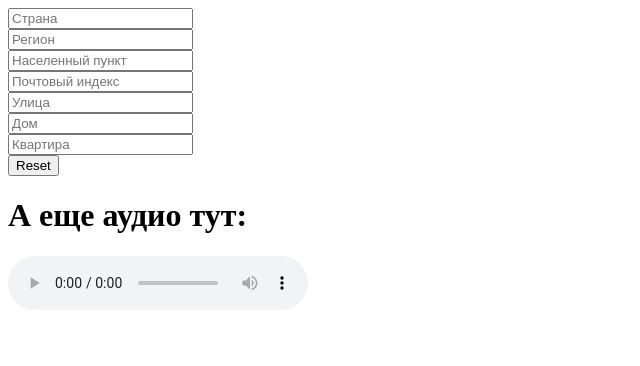
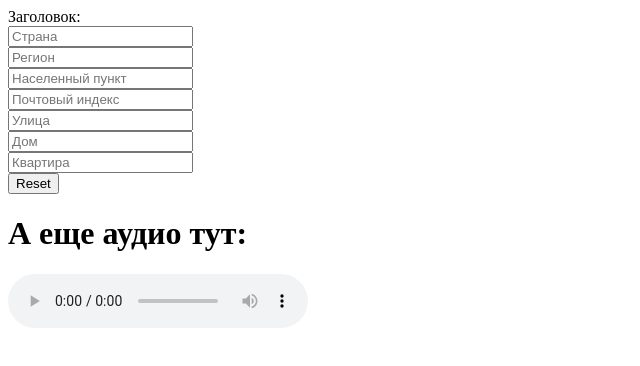
Before and after one commit to Unbihexium/unbihexium.github.io, a plain HTML site: page lab2/lab2_form.html in a window 1280 px wide. Shown: the whole page, without its empty margins (0-640 px from the left). Drawn offline with Linux system fonts and the light colour scheme.

Commit message:
added header

```diff
--- a/lab2/lab2_form.html
+++ b/lab2/lab2_form.html
@@ -6,7 +6,7 @@
 </head>
 <body>
 
-<form>
+<form> Заголовок: <br>
     <input type="text" placeholder="Страна" > <br>
     <input type="text" placeholder="Регион" > <br>
     <input type="text" placeholder="Населенный пункт" > <br>
```
